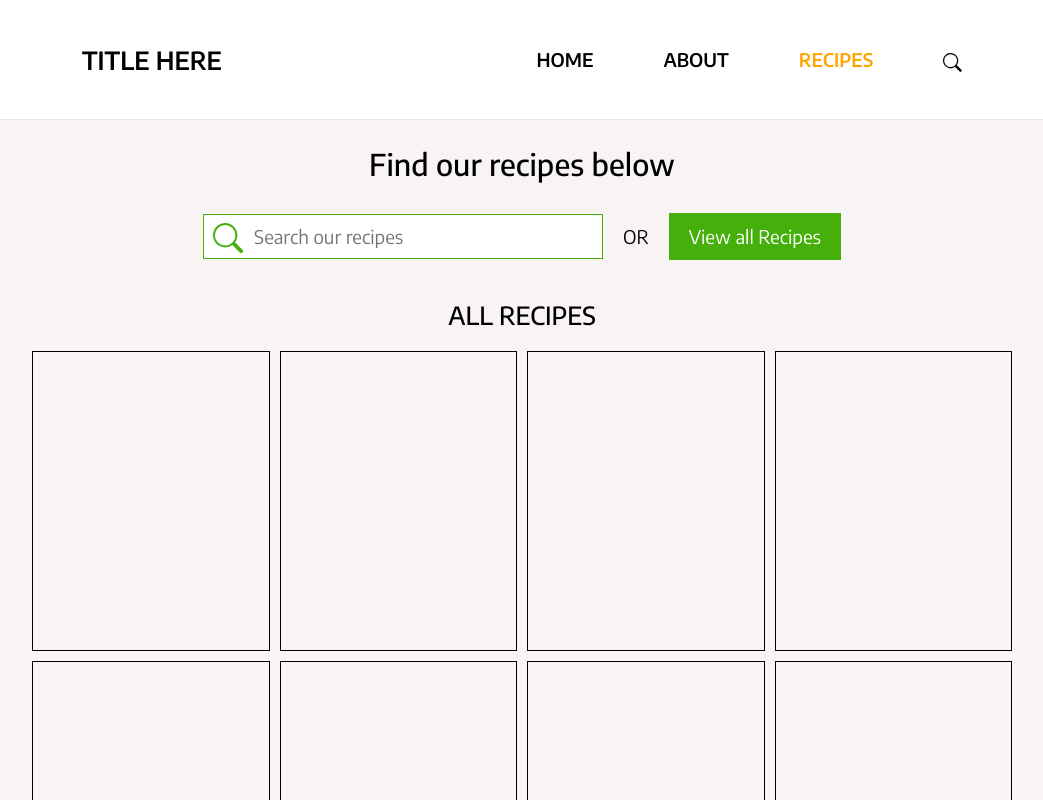
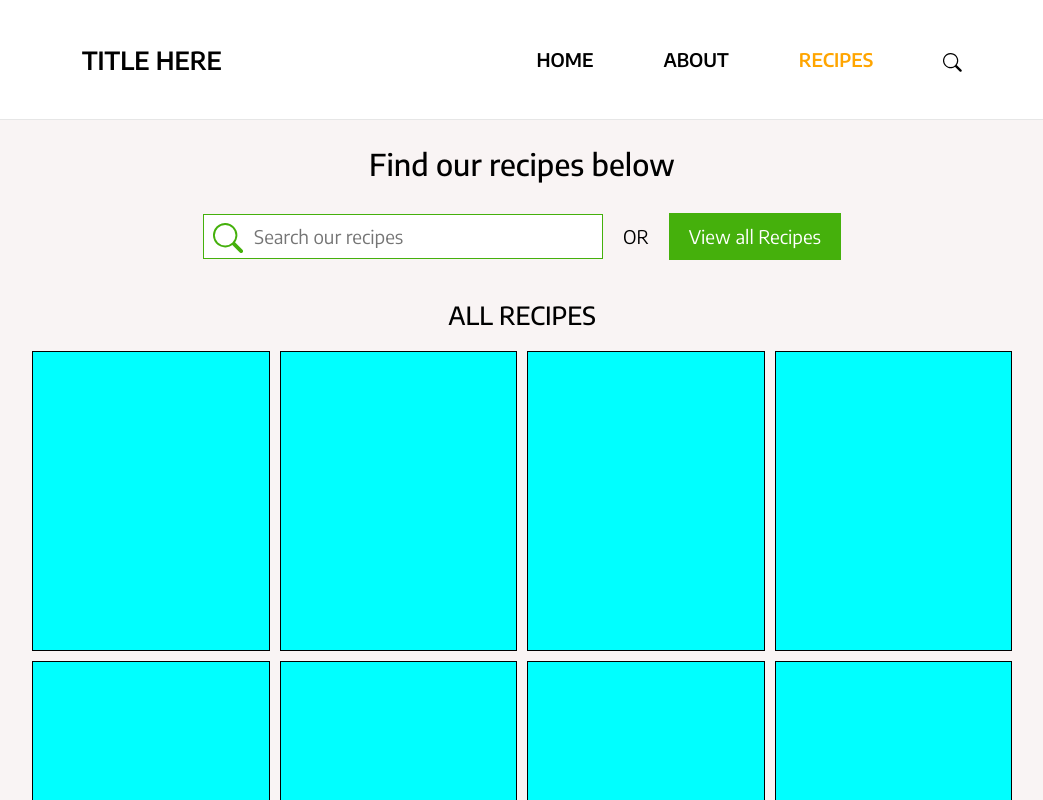
Before and after one commit to AnnaAn01/recipe-website, a React (Create React App) app: page /#/recipe in a window 1280 px wide. Shown: the top 800 px of the page, without its empty margins (118-1161 px from the left). Built offline with nearby package versions, Linux system fonts and the light colour scheme.

Commit message:
styling recipes page

```diff
--- a/src/components/Recipes/Recipes.css
+++ b/src/components/Recipes/Recipes.css
@@ -74,6 +74,9 @@
 .recipes__list {
   border: 1px solid black;
   height: 30rem;
+  font-size: 2rem;
+  color: red;
+  background-color: aqua;
 }
 
 .recipes__list-1 {
--- a/src/components/Recipes/Recipes.js
+++ b/src/components/Recipes/Recipes.js
@@ -47,6 +47,7 @@ import React from "react";
 import "./Recipes.css";
 import SearchBar from "../SearchBar/SearchBar";
 import RECIPES from "../SearchBar/RECIPES.json";
+import MOCK_DATA from "../SearchBar/MOCK_DATA.json";
 
 const Recipes = () => {
   return (
@@ -64,8 +65,10 @@ const Recipes = () => {
                 <div className="recipes__all-list-wrapper">
                   <div class="recipes__list-parent">
                     <div class="recipes__list recipes__list-1">
-                      {RECIPES.name}
-                      {console.log(RECIPES.name)}
+                      {RECIPES.forEach((el) => {
+                        return el[1];
+                      })}
+                      {console.log(RECIPES[1])}
                     </div>
                     <div class="recipes__list recipes__list-2"> </div>
                     <div class="recipes__list recipes__list-3"> </div>
```
